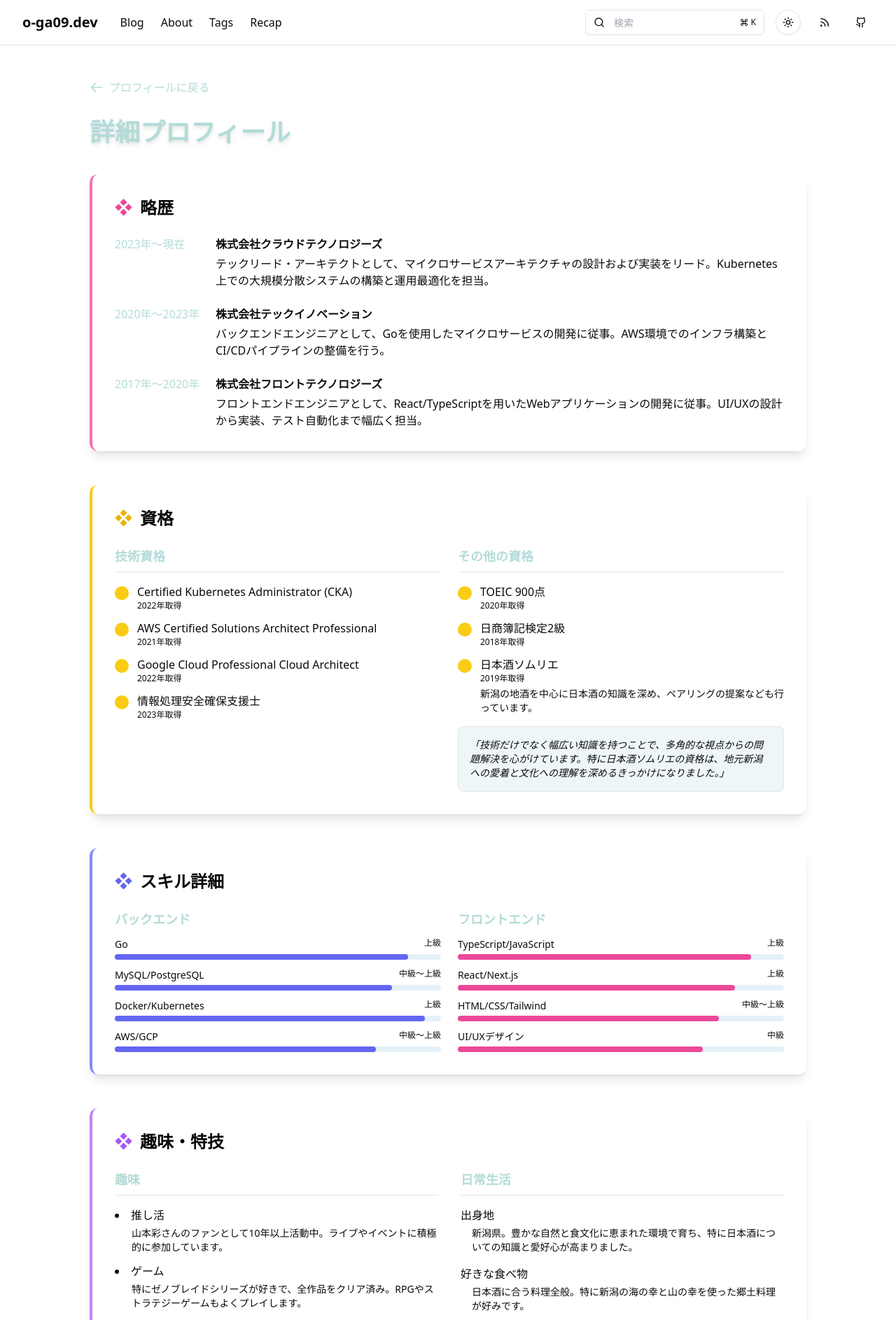
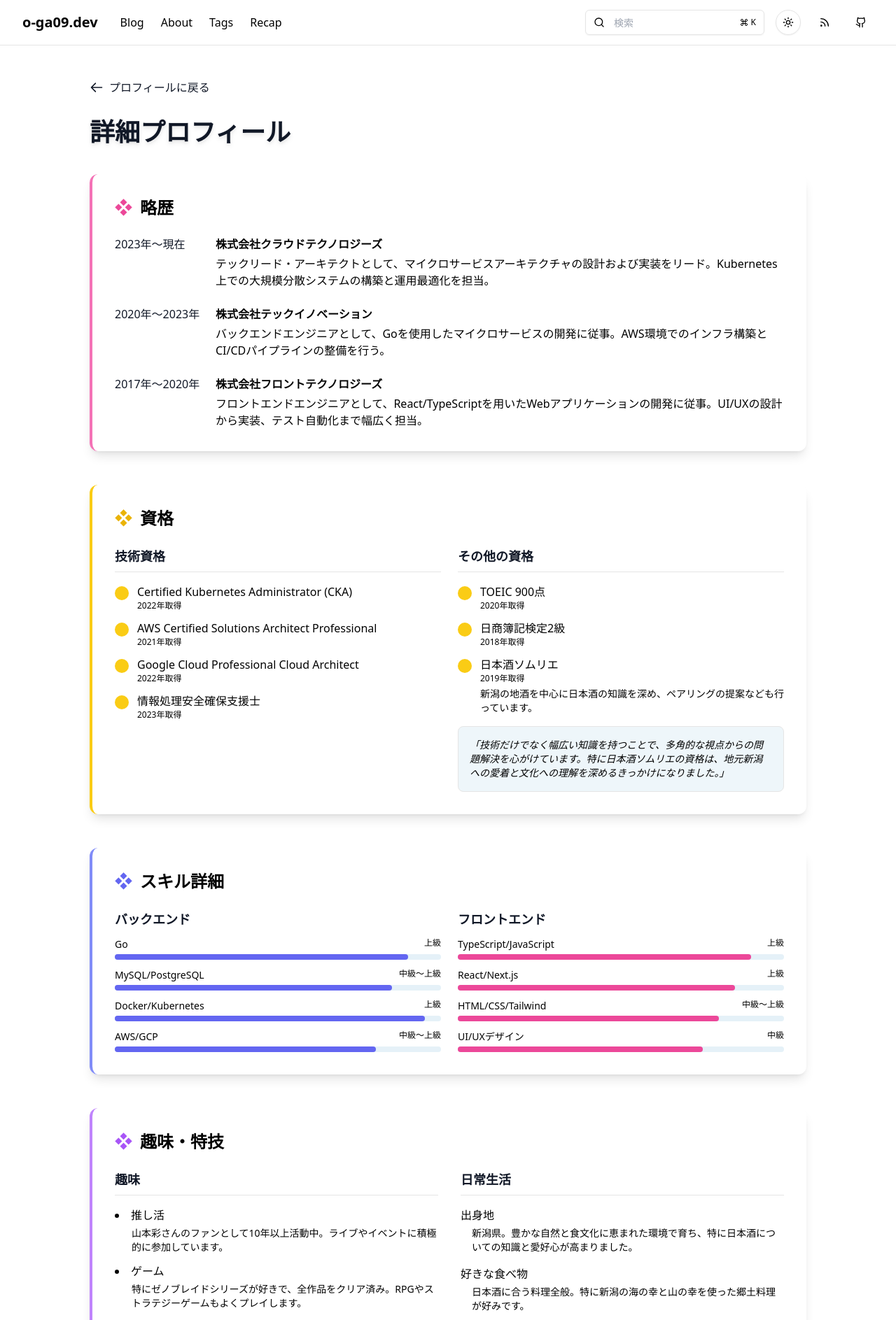
Before and after one commit to o-ga09/portfolio-2025, a Next.js app: page /about/details in a window 1280 px wide. Shown: the top 1887 px of the page at 70% size. Built offline with nearby package versions, Linux system fonts and the light colour scheme; no server answers.

Commit message:
feat: 各ページのテキストカラーを改善し、ダークモード対応を追加しました 🎨

```diff
--- a/app/about/details/page.tsx
+++ b/app/about/details/page.tsx
@@ -14,7 +14,7 @@ export default function AboutDetails() {
           <div className="mb-8">
             <ViewTransitionsLink
               href="/about"
-              className="text-primary hover:text-primary/80 flex items-center gap-2 font-medium"
+              className="text-gray-900 dark:text-white hover:text-gray-900 dark:text-white/80 flex items-center gap-2 font-medium"
             >
               <svg
                 className="w-5 h-5"
@@ -34,7 +34,7 @@ export default function AboutDetails() {
             </ViewTransitionsLink>
           </div>
 
-          <h1 className="text-4xl font-bold mb-10 text-primary drop-shadow-md">
+          <h1 className="text-4xl font-bold mb-10 text-gray-900 dark:text-white drop-shadow-md">
             詳細プロフィール
           </h1>
 
@@ -49,7 +49,7 @@ export default function AboutDetails() {
 
               <div className="space-y-6">
                 <div className="flex flex-col md:flex-row gap-4">
-                  <div className="flex-none w-32 text-primary font-medium">
+                  <div className="flex-none w-32 text-gray-900 dark:text-white font-medium">
                     2023年〜現在
                   </div>
                   <div>
@@ -63,7 +63,7 @@ export default function AboutDetails() {
                 </div>
 
                 <div className="flex flex-col md:flex-row gap-4">
-                  <div className="flex-none w-32 text-primary font-medium">
+                  <div className="flex-none w-32 text-gray-900 dark:text-white font-medium">
                     2020年〜2023年
                   </div>
                   <div>
@@ -77,7 +77,7 @@ export default function AboutDetails() {
                 </div>
 
                 <div className="flex flex-col md:flex-row gap-4">
-                  <div className="flex-none w-32 text-primary font-medium">
+                  <div className="flex-none w-32 text-gray-900 dark:text-white font-medium">
                     2017年〜2020年
                   </div>
                   <div>
@@ -102,7 +102,7 @@ export default function AboutDetails() {
               <div className="grid grid-cols-1 md:grid-cols-2 gap-6">
                 {/* 技術資格 */}
                 <div className="space-y-4">
-                  <h3 className="text-lg font-bold text-primary border-b border-border pb-2">
+                  <h3 className="text-lg font-bold text-gray-900 dark:text-white border-b border-border pb-2">
                     技術資格
                   </h3>
 
@@ -159,7 +159,7 @@ export default function AboutDetails() {
 
                 {/* その他の資格 */}
                 <div className="space-y-4">
-                  <h3 className="text-lg font-bold text-primary border-b border-border pb-2">
+                  <h3 className="text-lg font-bold text-gray-900 dark:text-white border-b border-border pb-2">
                     その他の資格
                   </h3>
 
@@ -222,7 +222,7 @@ export default function AboutDetails() {
 
               <div className="grid grid-cols-1 md:grid-cols-2 gap-6">
                 <div>
-                  <h3 className="font-bold text-lg mb-3 text-primary">
+                  <h3 className="font-bold text-lg mb-3 text-gray-900 dark:text-white">
                     バックエンド
                   </h3>
                   <div className="space-y-3">
@@ -297,7 +297,7 @@ export default function AboutDetails() {
                 </div>
 
                 <div>
-                  <h3 className="font-bold text-lg mb-3 text-primary">
+                  <h3 className="font-bold text-lg mb-3 text-gray-900 dark:text-white">
                     フロントエンド
                   </h3>
                   <div className="space-y-3">
@@ -382,7 +382,7 @@ export default function AboutDetails() {
 
               <div className="grid grid-cols-1 md:grid-cols-2 gap-8">
                 <div>
-                  <h3 className="font-bold text-lg mb-4 text-primary border-b border-border pb-2">
+                  <h3 className="font-bold text-lg mb-4 text-gray-900 dark:text-white border-b border-border pb-2">
                     趣味
                   </h3>
                   <ul className="space-y-3 list-disc list-inside text-foreground">
@@ -414,7 +414,7 @@ export default function AboutDetails() {
                 </div>
 
                 <div>
-                  <h3 className="font-bold text-lg mb-4 text-primary border-b border-border pb-2">
+                  <h3 className="font-bold text-lg mb-4 text-gray-900 dark:text-white border-b border-border pb-2">
                     日常生活
                   </h3>
 
--- a/app/blog/archive/page.tsx
+++ b/app/blog/archive/page.tsx
@@ -32,10 +32,10 @@ export default function BlogArchivePage() {
       <Header />
       <div className="flex-grow container max-w-4xl mx-auto px-4 py-8">
         <div className="mb-12">
-          <h1 className="text-4xl font-bold mb-2 mt-4 border-b border-border pb-4 text-foreground">
+          <h1 className="text-4xl font-bold mb-2 mt-4 border-b border-border pb-4 text-gray-900 dark:text-white">
             ブログアーカイブ
           </h1>
-          <p className="text-muted-foreground mt-2">
+          <p className="text-gray-600 dark:text-gray-300 mt-2">
             過去の記事をすべて表示しています
           </p>
         </div>
@@ -50,7 +50,7 @@ export default function BlogArchivePage() {
 
         {sortedMonths.map((yearMonth) => (
           <div key={yearMonth} className="mb-12">
-            <h2 className="text-2xl font-bold mb-4 border-b border-border pb-2 text-foreground">
+            <h2 className="text-2xl font-bold mb-4 border-b border-border pb-2 text-gray-900 dark:text-white">
               {yearMonth}
             </h2>
             <ul className="space-y-6">
@@ -69,11 +69,11 @@ export default function BlogArchivePage() {
                     href={`/blog/${post.id}`}
                     className="block"
                   >
-                    <h3 className="text-xl font-semibold text-foreground hover:text-primary transition-colors">
+                    <h3 className="text-xl font-semibold text-gray-900 hover:text-primary dark:text-white dark:hover:text-primary transition-colors">
                       {post.title}
                     </h3>
                   </ViewTransitionsLink>
-                  <p className="text-muted-foreground mt-1">
+                  <p className="text-gray-600 dark:text-gray-300 mt-1">
                     {post.description}
                   </p>
                   <div className="flex flex-wrap gap-2 mt-2">
--- a/app/globals.css
+++ b/app/globals.css
@@ -61,10 +61,12 @@
   --radius-xl: calc(var(--radius) + 4px);
 }
 
+@import '../styles/colors.css';
+
 :root {
   --radius: 0.625rem;
   --background: oklch(1 0 0);
-  --foreground: oklch(0.145 0 0);
+  --foreground: var(--text-primary);
   --card: oklch(1 0 0);
   --card-foreground: oklch(0.145 0 0);
   --popover: oklch(1 0 0);
--- a/components/section/blog.tsx
+++ b/components/section/blog.tsx
@@ -66,12 +66,12 @@ export default function Blog() {
                     <time dateTime={post.date}>{post.date}</time>
                   </div>
                   <h3
-                    className="text-xl font-semibold text-foreground mb-2"
+                    className="text-xl font-semibold text-gray-900 dark:text-white mb-2"
                     style={{ viewTransitionName: `blog-title-${post.id}` }}
                   >
                     {post.title}
                   </h3>
-                  <p className="text-muted-foreground text-sm mb-4 flex-grow">
+                  <p className="text-gray-600 dark:text-gray-300 text-sm mb-4 flex-grow">
                     {post.description}
                   </p>
                   <div className="flex flex-wrap gap-2 mt-auto">
--- /dev/null
+++ b/styles/colors.css
@@ -0,0 +1,11 @@
+:root {
+  --text-primary: oklch(0.1 0 0);
+  --text-secondary: oklch(0.2 0 0);
+  --text-muted: oklch(0.3 0 0);
+}
+
+.dark {
+  --text-primary: oklch(0.98 0 0);
+  --text-secondary: oklch(0.9 0 0);
+  --text-muted: oklch(0.8 0 0);
+}
--- a/tailwind.config.ts
+++ b/tailwind.config.ts
@@ -26,7 +26,10 @@ const config: Config = {
         border: "var(--border)",
         ring: "var(--ring)",
         background: "var(--background)",
-        foreground: "var(--foreground)",
+        foreground: {
+          DEFAULT: "oklch(0.1 0 0)",
+          muted: "oklch(0.3 0 0)",
+        },
         primary: {
           DEFAULT: "#B3DBD8",
           light: "#CBE8E6",
```
Also changed, not shown: app/about/page.tsx (+21 -13 lines), app/tags/page.tsx (+10 -8 lines).
